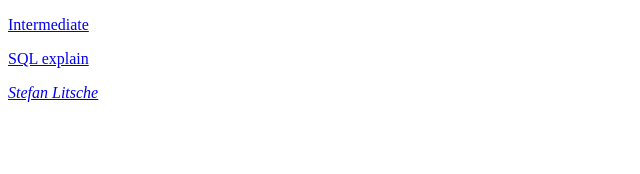
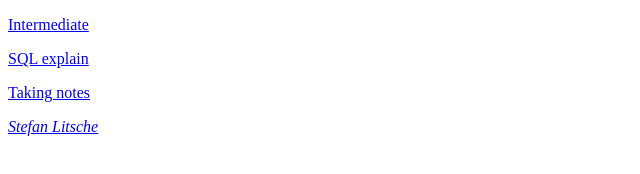
Before and after one commit to slitsche/sql-training, a plain HTML site: page index.html in a window 1280 px wide. Shown: the whole page, without its empty margins (0-640 px from the left). Drawn offline with Linux system fonts and the light colour scheme.

Commit message:
Add new file to the index

```diff
--- a/index.html
+++ b/index.html
@@ -14,6 +14,7 @@
 
   <p><a href="intermediate.html">Intermediate</a></p>
   <p><a href="xplain.html">SQL explain</a></p>
+  <p><a href="smart-notes.html">Taking notes</a></p>
 
   <!--div class="fallback-message">
     <p>Your browser <b>doesn't support the features required</b> by impress.js, so you are presented with a simplified version of this presentation.</p>
```
